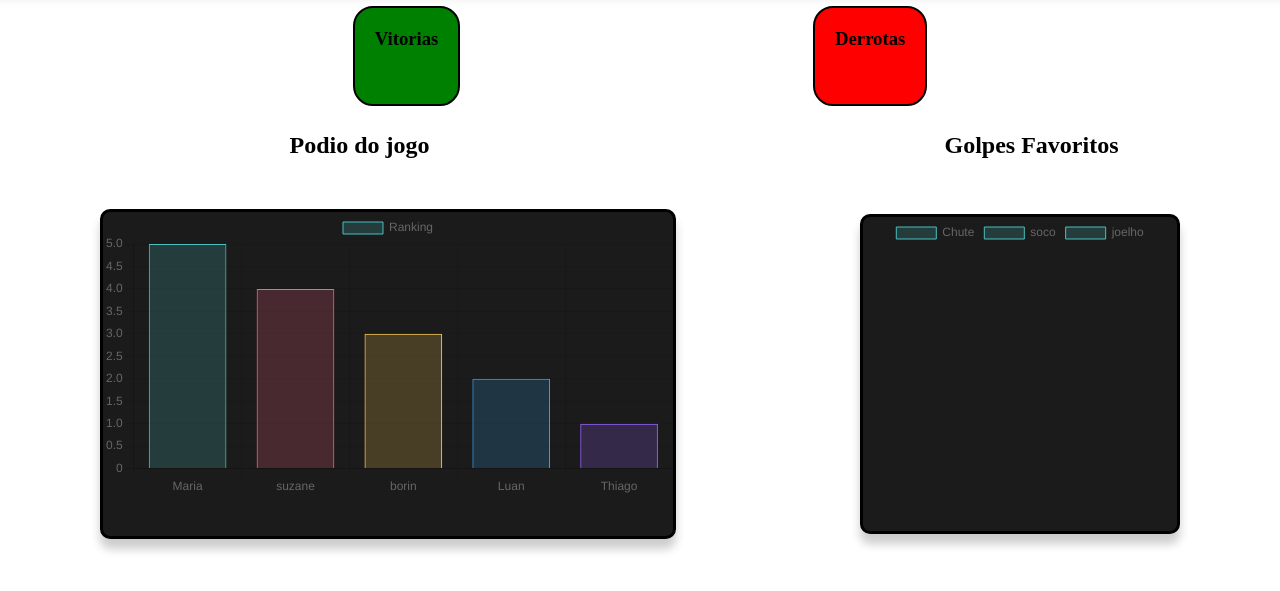
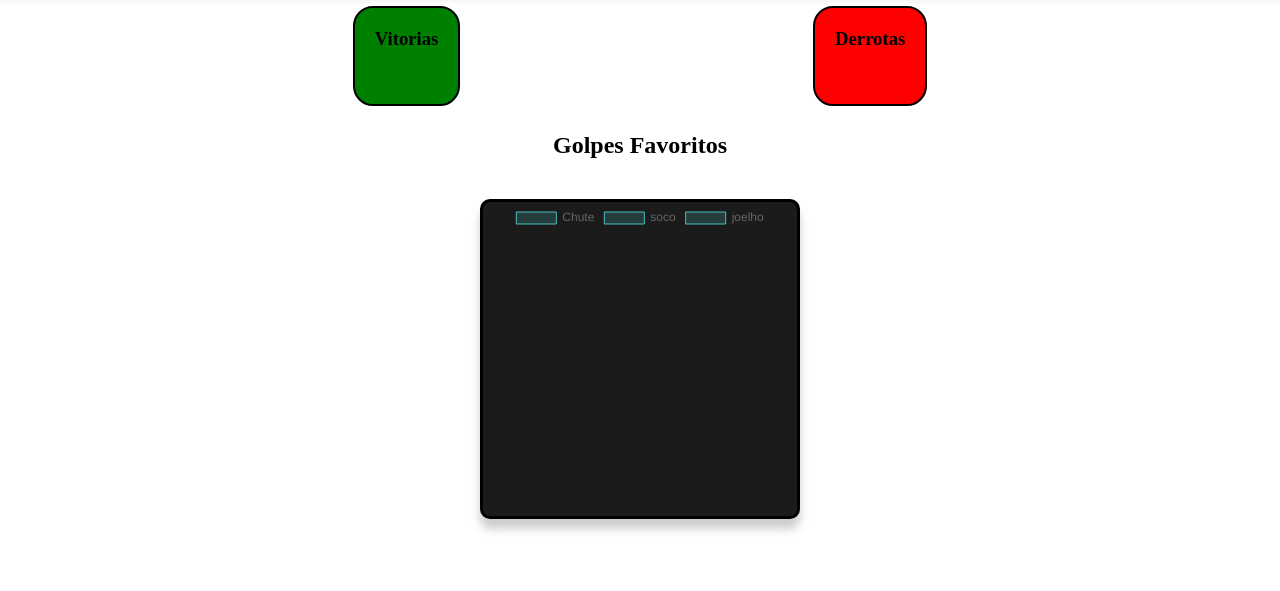
Before and after one commit to SuzaneMendes12/Projeto-individual, a website: page site/public/dashboard/dashbord.html in a window 1280 px wide. Shown: the part 87-678 px from the top of the page. Drawn offline with nearby package versions, Linux system fonts and the light colour scheme; no server answers.

Commit message:
ultimas coisas

```diff
--- a/site/public/dashboard/dashboard.css
+++ b/site/public/dashboard/dashboard.css
@@ -79,7 +79,7 @@ body{
     padding: 20px;
     background-color: red;
 }
-.chart-container {
+/* .chart-container {
     width: 45%;
     height: 330px;
     background-color: #1b1b1b;
@@ -90,11 +90,11 @@ body{
     margin-left: 100px;
 
 
-}
+} */
 .container_graficos {
     display: flex;
-   justify-content: space-between;
    align-items: center;
+   justify-content: center;
 
 }
 .chart-container2 {
@@ -105,19 +105,15 @@ body{
     box-shadow: 0 10px 10px rgba(0, 0, 0, 0.2);
     margin: 40px;
     border: solid ;
-    margin-right: 100px;
+    display: flex;
+
+
 
 
 }
 .titulosGrafico{
     display: flex;
-    justify-content: space-around;
-    align-items: end;
+    justify-content: center;
     margin-top: 2%;
+    width: 100%;
 }
-.golpesF{
-    margin-left: 15%;
-}
-.jogo{
-    margin-left: 10%;
-}
--- a/site/public/dashboard/dashbord.html
+++ b/site/public/dashboard/dashbord.html
@@ -41,9 +41,7 @@
     </div>
   </div>
   <div class="titulosGrafico">
-    <div class="jogo">
-      <h2>Podio do jogo</h2>
-    </div>
+
     <div class="golpesF">
       <h2>Golpes Favoritos </h2>
     </div>
@@ -52,9 +50,9 @@
 
 <div class="container_graficos">
 
-  <div class="chart-container">
+  <!-- <div class="chart-container">
     <canvas id="myChart"></canvas>
-  </div>
+  </div> -->
 
   <div class="chart-container2">
     <canvas id="myChart2"></canvas>
@@ -66,39 +64,39 @@
 <script>
 
 
-  const data = {
-    labels: ['Maria', 'suzane', 'borin', 'Luan', 'Thiago'],
-    datasets: [{
-      label: 'Ranking',
-      data: [5, 4, 3, 2, 1],
-      backgroundColor: [
-        'rgba(75, 192, 192, 0.2)',
-        'rgba(255, 99, 132, 0.2)',
-        'rgba(255, 205, 86, 0.2)',
-        'rgba(54, 162, 235, 0.2)',
-        'rgba(153, 102, 255, 0.2)'
-      ],
-      borderColor: [
-        'rgba(75, 192, 192, 1)',
-        'rgba(255, 99, 132, 1)',
-        'rgba(255, 205, 86, 1)',
-        'rgba(54, 162, 235, 1)',
-        'rgba(153, 102, 255, 1)'
-      ],
-      borderWidth: 1
-    }]
-  };
-  const config = {
-    type: 'bar',
-    data: data,
-    options: {}
-  };
+  // const data = {
+  //   labels: ['Maria', 'suzane', 'borin', 'Luan', 'Thiago'],
+  //   datasets: [{
+  //     label: 'Ranking',
+  //     data: [5, 4, 3, 2, 1],
+  //     backgroundColor: [
+  //       'rgba(75, 192, 192, 0.2)',
+  //       'rgba(255, 99, 132, 0.2)',
+  //       'rgba(255, 205, 86, 0.2)',
+  //       'rgba(54, 162, 235, 0.2)',
+  //       'rgba(153, 102, 255, 0.2)'
+  //     ],
+  //     borderColor: [
+  //       'rgba(75, 192, 192, 1)',
+  //       'rgba(255, 99, 132, 1)',
+  //       'rgba(255, 205, 86, 1)',
+  //       'rgba(54, 162, 235, 1)',
+  //       'rgba(153, 102, 255, 1)'
+  //     ],
+  //     borderWidth: 1
+  //   }]
+  // };
+  // const config = {
+  //   type: 'bar',
+  //   data: data,
+  //   options: {}
+  // };
 
 
-  const myChart = new Chart(
-    document.getElementById('myChart'),
-    config
-  );
+  // const myChart = new Chart(
+  //   document.getElementById('myChart'),
+  //   config
+  // );
 
   var dadosGrafico2 = [];
   const data2 = {
```
Also changed, not shown: site/public/login/login.css (+11 -0 lines), site/public/login/login.html (+4 -1 lines), 4 other files.
